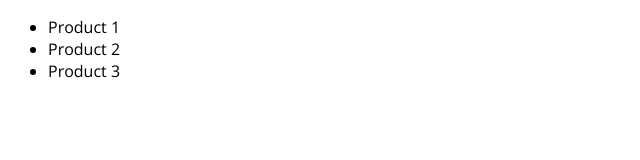
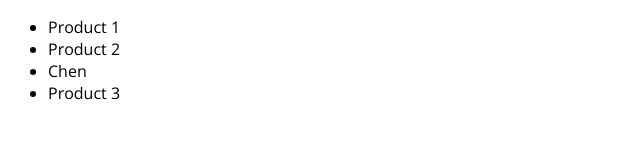
Before and after one commit to Jason2B3/next-chap5, a Next.js app: page / in a window 1280 px wide. Shown: the top 160 px of the page, without its empty margins (0-640 px from the left). Built offline with nearby package versions, Linux system fonts and the light colour scheme.

Commit message:
commit n88

```diff
--- a/pages/index.js
+++ b/pages/index.js
@@ -1,8 +1,23 @@
+import React, { useEffect, useState } from "react";
 function HomePage(props) {
+  const [json, setJson] = useState(null);
+  const fetchSomethin = async () => {
+    const a = await fetch("data.json");
+    return a.json();
+  };
+  useEffect(() => {
+    const asyncInner = async function () {
+      let res = await fetchSomethin();
+      console.log(res) // see the entire JSON file return
+      setJson(res.name); // need to wait for asyncFN results before setting state
+    };
+    asyncInner();
+  }, []);
   return (
     <ul>
       <li>Product 1</li>
       <li>Product 2</li>
+      <li>{json}</li>
       <li>Product 3</li>
     </ul>
   );
--- /dev/null
+++ b/public/data.json
@@ -0,0 +1,4 @@
+{
+  "id": 1,
+  "name": "Chen"
+}
```
Also changed, not shown: 1 other file (tests, documents, lock files or other folders).
